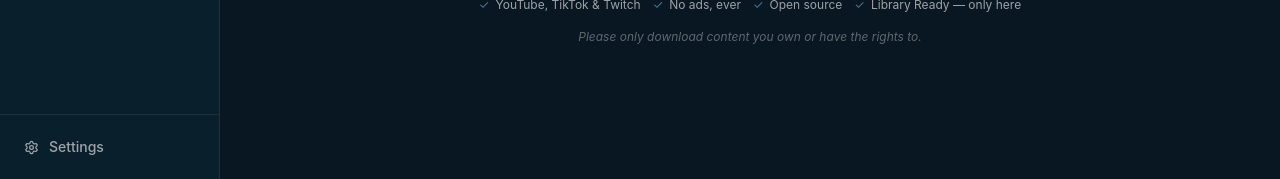
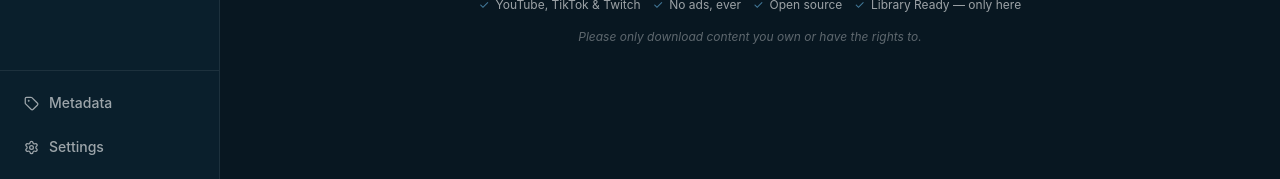
Before and after one commit to DestroyCom/Stroygetter-Native, a React (Vite) app: page / in a window 1280 px wide. Shown: the part 621-800 px from the top of the page. Built offline with nearby package versions, Linux system fonts and the light colour scheme.

Commit message:
feat(nav): add metadata editor route, sidebar entry, and bottom nav tab

```diff
--- a/src/App.tsx
+++ b/src/App.tsx
@@ -7,6 +7,7 @@ import { BottomNav } from "@/components/custom/BottomNav";
 import { Home } from "@/views/Home";
 import { Fetch } from "@/views/Fetch";
 import { Settings } from "@/views/Settings";
+import { MetadataEditor } from "@/views/MetadataEditor";
 import { checkForUpdate, RELEASES_PAGE } from "@/lib/updater";
 
 function UpdateBanner({ version, url, onDismiss }: { version: string; url: string; onDismiss: () => void }) {
@@ -78,6 +79,7 @@ export function App() {
               <Route path="/" element={<Home />} />
               <Route path="/fetch" element={<Fetch />} />
               <Route path="/settings" element={<Settings />} />
+              <Route path="/metadata-editor" element={<MetadataEditor />} />
             </Routes>
           </main>
 
--- a/src/components/custom/BottomNav.tsx
+++ b/src/components/custom/BottomNav.tsx
@@ -1,10 +1,11 @@
 import { useNavigate, useLocation } from "react-router-dom";
-import { Home, Clock, Settings } from "lucide-react";
+import { Home, Clock, Settings, Tag } from "lucide-react";
 import { cn } from "@/lib/utils";
 
 const TABS = [
   { path: "/", icon: Home, label: "Accueil" },
   { path: "/", icon: Clock, label: "Historique" },
+  { path: "/metadata-editor", icon: Tag, label: "Metadata" },
   { path: "/settings", icon: Settings, label: "Paramètres" },
 ];
 
--- a/src/components/custom/Sidebar.tsx
+++ b/src/components/custom/Sidebar.tsx
@@ -1,5 +1,5 @@
 import { useEffect, useState } from "react";
-import { Film, Plus, Settings } from "lucide-react";
+import { Film, Plus, Settings, Tag } from "lucide-react";
 import { useTranslation } from "react-i18next";
 import { useLocation, useNavigate } from "react-router-dom";
 
@@ -47,11 +47,11 @@ export function Sidebar() {
           <p className="px-3 text-xs text-white/25">{t("sidebar.noDownloads", "No downloads")}</p>
         )}
         {history.slice(0, 15).map((item) => (
+          <div key={item.id} className="group relative flex items-center">
             <button
               type="button"
-            key={item.id}
               onClick={() => navigate(`/fetch?url=${encodeURIComponent(item.url)}`)}
-            className="flex w-full items-center gap-2.5 rounded-xl px-3 py-2 text-left transition-colors hover:bg-white/6"
+              className="flex flex-1 items-center gap-2.5 rounded-xl px-3 py-2 text-left transition-colors hover:bg-white/6 pr-8"
             >
               {item.thumbnailUrl ? (
                 <img src={item.thumbnailUrl} alt="" className="size-8 shrink-0 rounded object-cover" />
@@ -62,17 +62,45 @@ export function Sidebar() {
               )}
               <span className="truncate text-xs text-white/70">{item.title}</span>
             </button>
+            {item.filePath?.endsWith(".mp3") && (
+              <button
+                type="button"
+                onClick={() =>
+                  navigate(`/metadata-editor?path=${encodeURIComponent(item.filePath)}`)
+                }
+                title={t("sidebar.editMetadata", "Edit metadata")}
+                className="absolute right-2 hidden group-hover:flex items-center justify-center rounded p-1 text-white/30 hover:text-white transition-colors"
+              >
+                <Tag size={12} />
+              </button>
+            )}
+          </div>
         ))}
       </div>
 
-      {/* Settings */}
-      <div className="border-t border-white/8 px-3 py-3">
+      {/* Metadata + Settings */}
+      <div className="border-t border-white/8 px-3 py-3 flex flex-col gap-1">
+        <button
+          type="button"
+          onClick={() => navigate("/metadata-editor")}
+          className={cn(
+            "flex w-full items-center gap-2.5 rounded-xl px-3 py-2.5 text-sm font-medium transition-colors",
+            location.pathname === "/metadata-editor"
+              ? "bg-white/8 text-white"
+              : "text-white/60 hover:bg-white/6 hover:text-white"
+          )}
+        >
+          <Tag size={15} />
+          {t("sidebar.metadata", "Metadata")}
+        </button>
         <button
           type="button"
           onClick={() => navigate("/settings")}
           className={cn(
             "flex w-full items-center gap-2.5 rounded-xl px-3 py-2.5 text-sm font-medium transition-colors",
-            location.pathname === "/settings" ? "bg-white/8 text-white" : "text-white/60 hover:bg-white/6 hover:text-white"
+            location.pathname === "/settings"
+              ? "bg-white/8 text-white"
+              : "text-white/60 hover:bg-white/6 hover:text-white"
           )}
         >
           <Settings size={15} />
```
Lines whose indentation alone changed are shown as unchanged.
